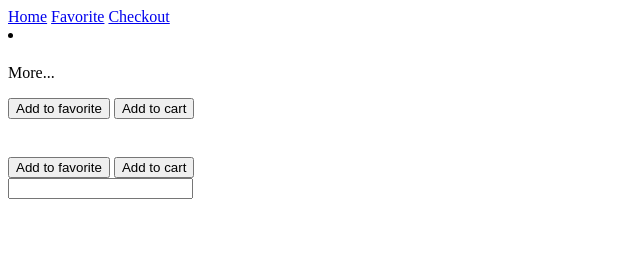
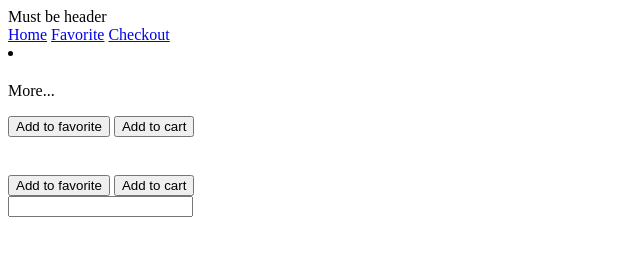
Before and after one commit to FlowMaster83/internet-shop, a plain HTML site: page index.html in a window 1280 px wide. Shown: the whole page, without its empty margins (0-640 px from the left). Drawn offline with Linux system fonts and the light colour scheme.

Commit message:
Deploying to gh-pages from @ FlowMaster83/internet-shop@be8aacd6ee696209efca46e8fc90cede15598d34 🚀

```diff
--- a/index.html
+++ b/index.html
@@ -1 +1 @@
-<!DOCTYPE html><html lang="ru"><head><meta charset="utf-8"><meta name="viewport" content="width=device-width, initial-scale=1.0"><title>Page title</title><link rel="stylesheet" href="/internet-shop/index.c799c0d9.css"><script type="module" src="/internet-shop/index.dc3e8906.js"></script><script src="/internet-shop/index.9a425072.js" nomodule="" defer></script></head><body> <header> <div> <a href="#">Home</a> <a href="/internet-shop/favorite.html">Favorite</a> <a href="/internet-shop/checkout.html">Checkout</a> </div> <li> <img> <h2></h2> <p>More...</p> <div> <button>Add to favorite</button> <button>Add to cart</button> </div> <div> <img> <h2></h2> <h3></h3> <p></p> <div> <button>Add to favorite</button> <button>Add to cart</button> </div> </div> </li> <input type="text" class="js-search"> <ul class="js-list"></ul> </header> </body></html>
+<!DOCTYPE html><html lang="ru"><head><meta charset="utf-8"><meta name="viewport" content="width=device-width, initial-scale=1.0"><title>Page title</title><link rel="stylesheet" href="/internet-shop/index.c799c0d9.css"><script type="module" src="/internet-shop/index.dc3e8906.js"></script><script src="/internet-shop/index.9a425072.js" nomodule="" defer></script></head><body> <header>Must be header</header> <div> <a href="#">Home</a> <a href="/internet-shop/favorite.html">Favorite</a> <a href="/internet-shop/checkout.html">Checkout</a> </div> <li> <img> <h2></h2> <p>More...</p> <div> <button>Add to favorite</button> <button>Add to cart</button> </div> <div> <img> <h2></h2> <h3></h3> <p></p> <div> <button>Add to favorite</button> <button>Add to cart</button> </div> </div> </li> <input type="text" class="js-search"> <ul class="js-list"></ul> </body></html>
```
Also changed, not shown: 2 other files.
